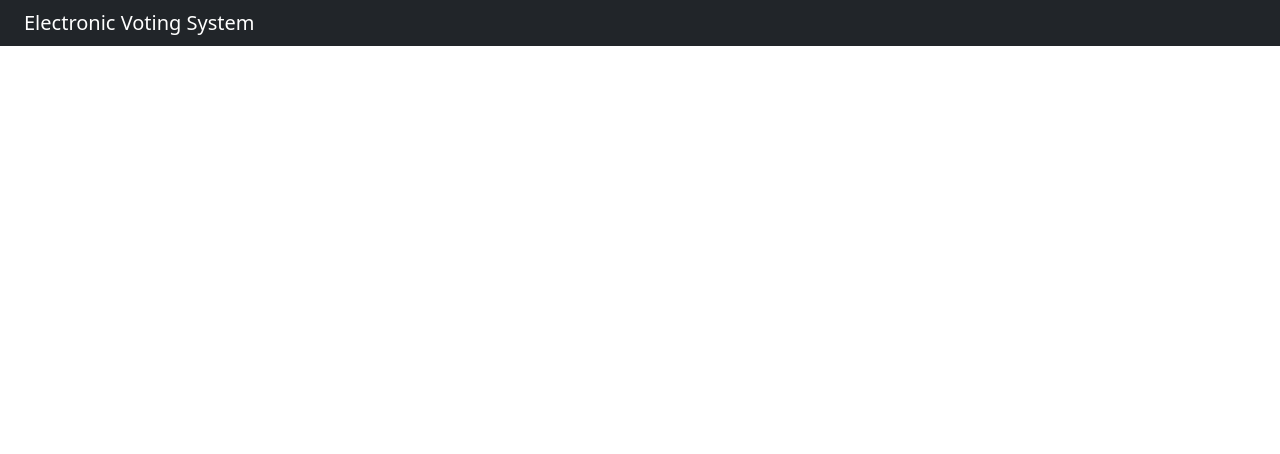
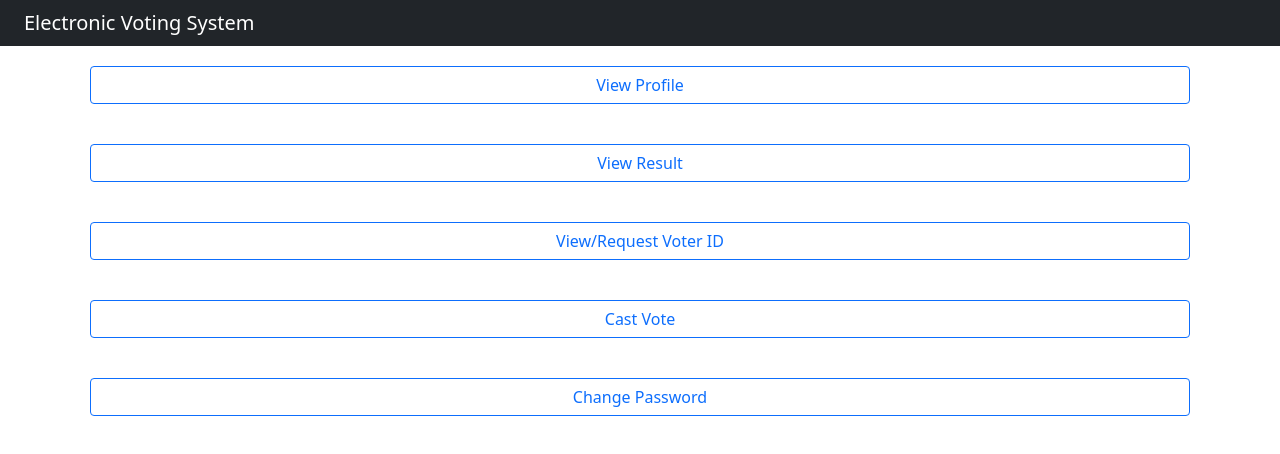
Before and after one commit to a12baghel2/Electronic-Voting-System-Fontend, a React (Create React App) app: page /user in a window 1280 px wide. Shown: the top 454 px of the page. Built offline with nearby package versions, Linux system fonts and the light colour scheme.

Commit message:
Add User Component

```diff
--- a/src/App.js
+++ b/src/App.js
@@ -9,6 +9,7 @@ import Election from './Component/Election';
 import Home from './Component/Home';
 import Result from './Component/Result'
 import PendingVoterId from "./Component/PendingVoterId";
+import User from './Component/User'
 import { BrowserRouter, Route,  Routes} from "react-router-dom";
 
 
@@ -19,6 +20,7 @@ function App() {
         <Nav />
         <Routes>
           <Route exact path='/' element={<Home />}></Route>
+          <Route exact path='/user' element={<User />}></Route>
           <Route exact path='/result' element={<Result />}></Route>
           <Route exact path='/admin' element={<Admin />}></Route>
           <Route exact path='/signup' element={<SignUp />}></Route>
--- /dev/null
+++ b/src/Component/User.js
@@ -0,0 +1,43 @@
+import React from "react";
+import Container from "react-bootstrap/Container";
+import Row from "react-bootstrap/Row";
+import Button from "react-bootstrap/Button";
+
+function User() {
+  const user = {
+    name: "Abhimanyu",
+    gender: "male",
+    dob: "22/06/2001",
+    address: "Faridabad",
+    phone: "9650140730",
+    usernme: "a12baghel2@gmail.com",
+  };
+
+  const handleClick = () => {
+    console.log(user);
+  };
+
+  return (
+    <Container>
+      <Row style={{ padding: "20px" }}>
+        <Button variant='outline-primary' type='submit' onClick={handleClick}>
+          View Profile
+        </Button>
+      </Row>
+      <Row style={{ padding: "20px" }}>
+        <Button variant='outline-primary'>View Result</Button>
+      </Row>
+      <Row style={{ padding: "20px" }}>
+        <Button variant='outline-primary'>View/Request Voter ID</Button>
+      </Row>
+      <Row style={{ padding: "20px" }}>
+        <Button variant='outline-primary'>Cast Vote</Button>
+      </Row>
+      <Row style={{ padding: "20px" }}>
+        <Button variant='outline-primary'>Change Password</Button>
+      </Row>
+    </Container>
+  );
+}
+
+export default User;
```
